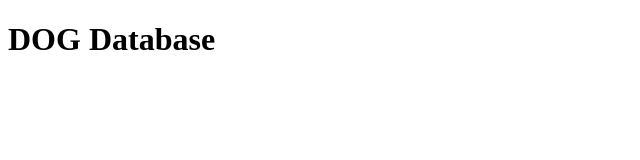
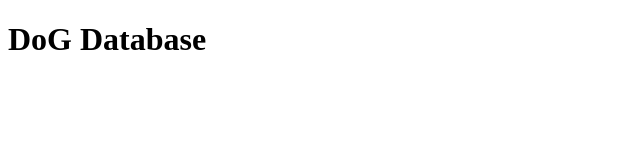
Before and after one commit to fiifieb/dogCatalogue, a plain HTML site: page index.html in a window 1280 px wide. Shown: the whole page, without its empty margins (0-640 px from the left). Drawn offline with Linux system fonts and the light colour scheme.

Commit message:
lowercase o

```diff
--- a/index.html
+++ b/index.html
@@ -5,6 +5,6 @@
     <title>Dog Database</title>
   </head>
   <body>
-    <h1> DOG Database</h1>
+    <h1> DoG Database</h1>
   </body>
 </html>
```
